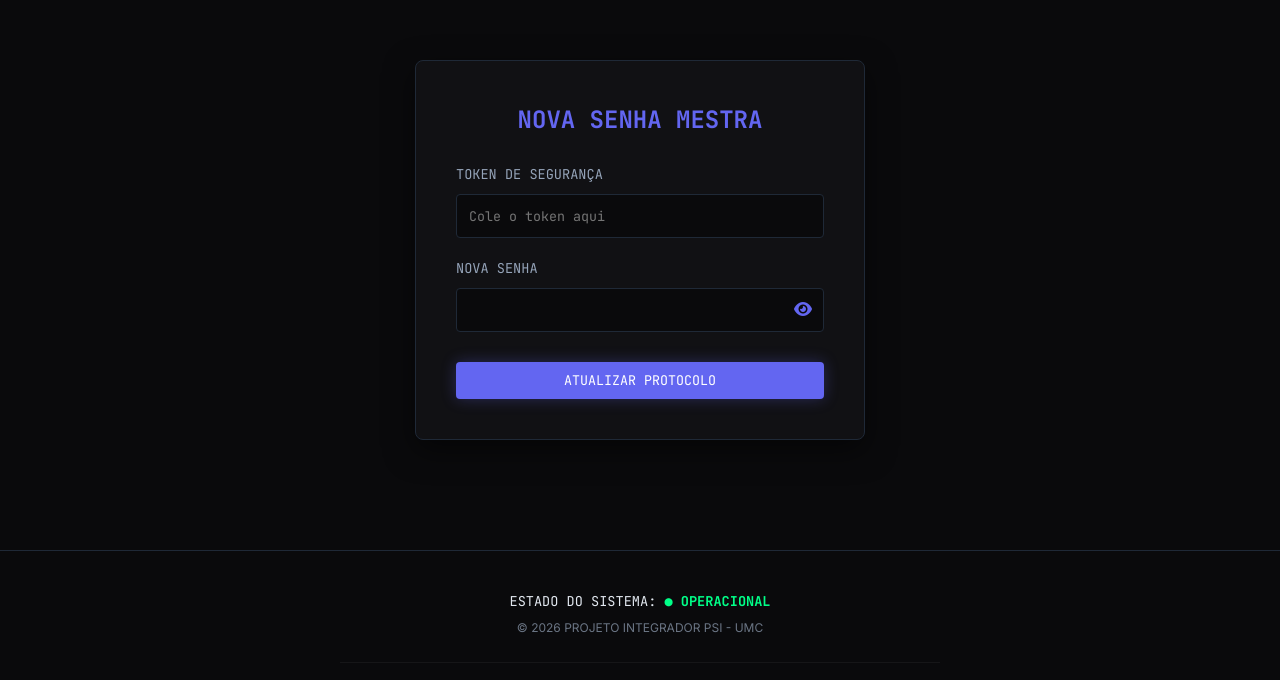
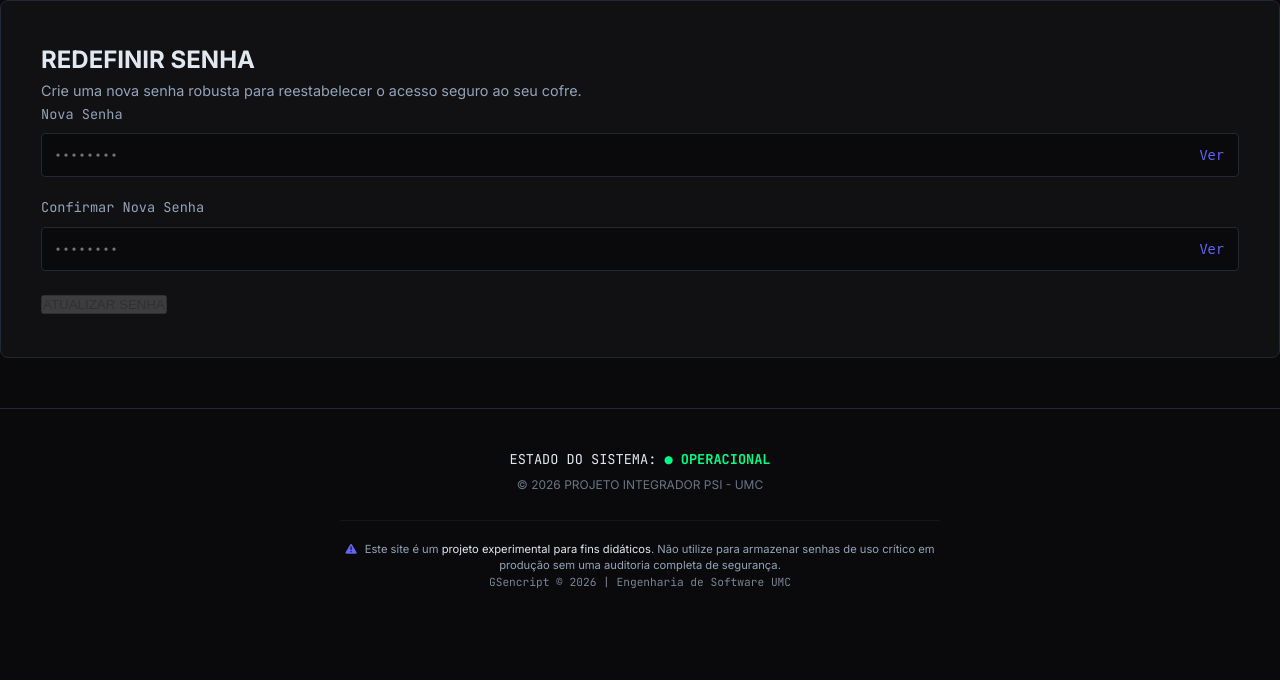
Before and after one commit to coragi-py/psi-gsencript, a Django app: page /recovery/reset/ in a window 1280 px wide. Shown: the part 80-760 px from the top of the page. After the commit the page ends 668 px from the top, so only its background shows below. Run offline with Django 5.2, Linux system fonts and the light colour scheme.

Commit message:
feat: Implementado recuperação de senha via e-mail usando Brevo

```diff
--- a/recovery/views.py
+++ b/recovery/views.py
@@ -1,73 +1,117 @@
-from urllib import request
-
+import json
+import secrets
 from django.utils import timezone
 from django.shortcuts import get_object_or_404, render
 from django.http import JsonResponse
 from django.views.decorators.csrf import csrf_exempt
+from django.core.mail import send_mail
+from django.conf import settings
 from accounts.models import User
 from audit.models import AuditLog
-import secrets
-import json
 
 @csrf_exempt
 def solicitar_recuperacao(request):
+    # Entrega a página HTML caso seja acessado via navegador (GET)
     if request.method == 'GET':
         return render(request, 'recovery/solicitar.html')
 
-    # Item 2.1 e 2.2: Solicitação e geração de token seguro
     if request.method == 'POST':
-        data = json.loads(request.body)
-        email = data.get('email')
+        try:
+            data = json.loads(request.body)
+            email = data.get('email')
 
-        user = User.objects.filter(email=email).first()
-        if user:
-            # Gera o token e define expiração item 2.3
-            user.recovery_token = secrets.token_urlsafe(32)
-            user.token_expiration = timezone.now() + timezone.timedelta(minutes=15)
-            user.save()
+            user = User.objects.filter(email=email).first()
 
+            if user:
+                # Gera o token de 32 bytes seguro e define expiração (15 minutos)
+                user.recovery_token = secrets.token_urlsafe(32)
+                user.token_expiration = timezone.now() + timezone.timedelta(minutes=15)
+                user.save()
+
+                # Monta a URL de redefinição apontando para a sua rota do frontend
+                # Em produção, substitua http://127.0.0.1:8000 pelo seu domínio
+                url_redefinicao = f"http://127.0.0.1:8000/recovery/reset/?token={user.recovery_token}"
+
+                # Corpo do e-mail com instruções claras ao titular dos dados (LGPD)
+                assunto = "Recuperação de Acesso - GSencript"
+                mensagem_texto = (
+                    f"Olá, {user.first_name or user.username}.\n\n"
+                    f"Recebemos uma solicitação para redefinir a senha da sua conta no GSencript.\n"
+                    f"Para criar uma nova senha, utilize o link abaixo:\n\n"
+                    f"{url_redefinicao}\n\n"
+                    f"Este link é válido por 10 minutos. Se não foi você quem solicitou, "
+                    f"pode ignorar este e-mail com segurança; seus dados continuam criptografados."
+                )
+
+                # Dispara o e-mail via Brevo (puxando as credenciais do settings)
+                send_mail(
+                    subject=assunto,
+                    message=mensagem_texto,
+                    from_email=settings.DEFAULT_FROM_EMAIL,
+                    recipient_list=[user.email],
+                    fail_silently=False,
+                )
+
+                # Registra o evento no log de auditoria do sistema para fins de PSI
+                AuditLog.objects.create(
+                    usuario=user,
+                    evento="RECUPERACAO_SOLICITADA",
+                    ip_origem=request.META.get('REMOTE_ADDR'),
+                    detalhes="Token de recuperação gerado e enviado para o e-mail cadastrado."
+                )
+
+                # Resposta segura: NUNCA retorne o token no JSON da resposta!
+                return JsonResponse({
+                    "mensagem": "Se o e-mail estiver cadastrado, um link de redefinição válido por 15 minutos será enviado."
+                }, status=200)
+
+            # Tratamento de segurança (Enumeration Attack Mitigation):
+            # Para evitar que invasores descubram quais e-mails estão cadastrados,
+            # você pode retornar a mesma mensagem de sucesso mesmo se o e-mail não existir.
             return JsonResponse({
-                "mensagem": "Token gerado com sucesso",
-                "token": user.recovery_token
+                "mensagem": "Se o e-mail estiver cadastrado, um link de redefinição válido por 15 minutos será enviado."
             }, status=200)
 
-        AuditLog.objects.create(
-            usuario=user,
-            evento="RECUPERACAO_SOLICITADA",
-            ip_origem=request.META.get('REMOTE_ADDR'),
-            detalhes="Token de recuperação gerado e enviado ao sistema."
-        )
+        except Exception as e:
+            return JsonResponse({"erro": str(e)}, status=500)
 
-        return JsonResponse({"erro": "E-mail não encontrado"}, status=404)
+    return JsonResponse({"erro": "Método não permitido"}, status=405)
+
 
 @csrf_exempt
 def resetar_senha(request):
+    # Caso o usuário chegue clicando no link do e-mail (GET), renderiza a tela de nova senha
+    if request.method == 'GET':
+        token = request.GET.get('token', '')
+        return render(request, 'recovery/resetar.html', {'token': token})
 
-    if request.method == 'GET':
-        return render(request, 'recovery/resetar.html')
-    # Item 2.4 e 2.5: Validação de token e alteração da senha
     if request.method == 'POST':
-        data = json.loads(request.body)
-        token = data.get('token')
-        nova_senha = data.get('nova_senha')
+        try:
+            data = json.loads(request.body)
+            token = data.get('token')
+            nova_senha = data.get('nova_senha')
 
-        user = get_object_or_404(User, recovery_token=token)
+            user = get_object_or_404(User, recovery_token=token)
 
-        # Verifica expiração do token
-        if timezone.now() > user.token_expiration:
-            return JsonResponse({"erro": "Token expirado"}, status=400)
+            # Verifica expiração do token
+            if timezone.now() > user.token_expiration:
+                return JsonResponse({"erro": "O token de recuperação expirou."}, status=400)
 
-        # Define a nova senha usando o hash do Django (Argon2)
-        user.set_password(nova_senha)
-        user.recovery_token = None # Invalida o token item 2.5
-        user.token_expiration = None
-        user.save()
+            # Define a nova senha usando o hashing robusto do Argon2 automaticamente
+            user.set_password(nova_senha)
+            user.recovery_token = None  # Invalida o token imediatamente após o uso
+            user.token_expiration = None
+            user.save()
 
-        AuditLog.objects.create(
-            usuario=user,
-            evento="RECUPERACAO_SUCESSO",
-            ip_origem=request.META.get('REMOTE_ADDR'),
-            detalhes="Senha alterada com sucesso via token de recuperação."
-        )
+            AuditLog.objects.create(
+                usuario=user,
+                evento="RECUPERACAO_SUCESSO",
+                ip_origem=request.META.get('REMOTE_ADDR'),
+                detalhes="Senha mestra alterada com sucesso via token de recuperação."
+            )
+            return JsonResponse({"mensagem": "Senha atualizada com sucesso!"}, status=200)
 
-        return JsonResponse({"mensagem": "Senha atualizada com sucesso"}, status=200)
+        except Exception as e:
+            return JsonResponse({"erro": str(e)}, status=400)
+
+    return JsonResponse({"erro": "Método não permitido"}, status=405)
--- a/templates/recovery/resetar.html
+++ b/templates/recovery/resetar.html
@@ -1,57 +1,215 @@
 {% extends 'base.html' %} {% block content %}
-<div class="auth-container">
-  <h2>NOVA SENHA MESTRA</h2>
-  <form id="form-reset">
-    <div class="form-group">
-      <label>TOKEN DE SEGURANÇA</label>
-      <input type="text" id="token" required placeholder="Cole o token aqui" />
-    </div>
-    <div class="form-group">
-      <label>NOVA SENHA</label>
-      <div class="password-wrapper">
-        <input type="password" id="nova_senha" required />
+<div class="vault-container">
+  <div class="card shadow-lg">
+    <h2 class="text-accent mb-4">REDEFINIR SENHA</h2>
+    <p class="mb-4 text-muted small">
+      Crie uma nova senha robusta para reestabelecer o acesso seguro ao seu
+      cofre.
+    </p>
+
+    <form id="form-resetar">
+      <input type="hidden" id="token" value="{{ token }}" />
+
+      <div class="form-group mb-3">
+        <label for="senha">Nova Senha</label>
+        <div
+          class="input-group"
+          style="position: relative; display: flex; align-items: center"
+        >
+          <input
+            type="password"
+            id="senha"
+            class="form-control"
+            required
+            placeholder="••••••••"
+            style="padding-right: 60px"
+          />
           <button
             type="button"
-          class="toggle-password"
-          onclick="togglePass('nova_senha')"
+            id="toggle-senha"
+            style="
+              position: absolute;
+              right: 15px;
+              background: none;
+              border: none;
+              color: var(--accent);
+              font-family: monospace;
+              font-size: 0.85rem;
+              cursor: pointer;
+              z-index: 10;
+              padding: 0;
+            "
           >
-          <i class="fas fa-eye"></i>
+            Ver
           </button>
         </div>
       </div>
-    <button type="submit" class="btn-primary btn-full">
-      ATUALIZAR PROTOCOLO
+
+      <div class="form-group mb-4">
+        <label for="confirmar_senha">Confirmar Nova Senha</label>
+        <div
+          class="input-group"
+          style="position: relative; display: flex; align-items: center"
+        >
+          <input
+            type="password"
+            id="confirmar_senha"
+            class="form-control"
+            required
+            placeholder="••••••••"
+            style="padding-right: 60px"
+          />
+          <button
+            type="button"
+            id="toggle-confirmar-senha"
+            style="
+              position: absolute;
+              right: 15px;
+              background: none;
+              border: none;
+              color: var(--accent);
+              font-family: monospace;
+              font-size: 0.85rem;
+              cursor: pointer;
+              z-index: 10;
+              padding: 0;
+            "
+          >
+            Ver
+          </button>
+        </div>
+      </div>
+
+      <div
+        id="pass-match-msg"
+        class="small mb-3 text-center"
+        style="display: none; font-family: monospace"
+      ></div>
+
+      <button
+        type="submit"
+        id="btn-submit"
+        class="btn btn-accent w-100 fw-bold"
+        disabled
+        style="opacity: 0.5; cursor: not-allowed; transition: all 0.2s ease"
+      >
+        ATUALIZAR SENHA
       </button>
     </form>
   </div>
+</div>
 
 <script>
-  function togglePass(id) {
-    const input = document.getElementById(id);
-    const icon = input.nextElementSibling.querySelector("i");
-    input.type = input.type === "password" ? "text" : "password";
-    icon.classList.toggle("fa-eye");
-    icon.classList.toggle("fa-eye-slash");
+  const btnSubmit = document.getElementById("btn-submit");
+  const pass = document.getElementById("senha");
+  const confirmPass = document.getElementById("confirmar_senha");
+  const matchMsg = document.getElementById("pass-match-msg");
+
+  // Alternar visibilidade da Senha
+  document
+    .getElementById("toggle-senha")
+    .addEventListener("click", function () {
+      if (pass.type === "password") {
+        pass.type = "text";
+        this.innerText = "Ocultar";
+        this.style.color = "#ffffff";
+      } else {
+        pass.type = "password";
+        this.innerText = "Ver";
+        this.style.color = "var(--accent)";
+      }
+    });
+
+  // Alternar visibilidade do Confirmar Senha
+  document
+    .getElementById("toggle-confirmar-senha")
+    .addEventListener("click", function () {
+      if (confirmPass.type === "password") {
+        confirmPass.type = "text";
+        this.innerText = "Ocultar";
+        this.style.color = "#ffffff";
+      } else {
+        confirmPass.type = "password";
+        this.innerText = "Ver";
+        this.style.color = "var(--accent)";
+      }
+    });
+
+  // Validação dinâmica idêntica à tela anterior
+  function validarForm() {
+    const senhasIguais = pass.value === confirmPass.value && pass.value !== "";
+
+    if (pass.value !== "" && confirmPass.value !== "") {
+      matchMsg.style.display = "block";
+      if (senhasIguais) {
+        matchMsg.innerText = "✓ As senhas coincidem";
+        matchMsg.style.color = "var(--success)";
+      } else {
+        matchMsg.innerText = "✗ As senhas são diferentes";
+        matchMsg.style.color = "#ff4d4d";
+      }
+    } else {
+      matchMsg.style.display = "none";
     }
 
+    // Altera o estado e o estilo do botão de submit de acordo com o resultado
+    if (senhasIguais) {
+      btnSubmit.disabled = false;
+      btnSubmit.style.opacity = "1";
+      btnSubmit.style.cursor = "pointer";
+    } else {
+      btnSubmit.disabled = true;
+      btnSubmit.style.opacity = "0.5";
+      btnSubmit.style.cursor = "not-allowed";
+    }
+  }
+
+  [pass, confirmPass].forEach((el) =>
+    el.addEventListener("input", validarForm),
+  );
+
   document
-    .getElementById("form-reset")
+    .getElementById("form-resetar")
     .addEventListener("submit", async (e) => {
       e.preventDefault();
+
+      btnSubmit.disabled = true;
+      btnSubmit.style.opacity = "0.5";
+      btnSubmit.innerText = "ATUALIZANDO...";
+
+      const dados = {
+        token: document.getElementById("token").value,
+        nova_senha: pass.value,
+      };
+
+      if (!dados.token) {
+        alert("Erro: Token de recuperação ausente ou inválido.");
+        validarForm();
+        return;
+      }
+
+      try {
         const response = await fetch('{% url "resetar_senha" %}', {
           method: "POST",
-        headers: { "Content-Type": "application/json" },
-        body: JSON.stringify({
-          token: document.getElementById("token").value,
-          nova_senha: document.getElementById("nova_senha").value,
-        }),
+          headers: {
+            "Content-Type": "application/json",
+            "X-CSRFToken": "{{ csrf_token }}",
+          },
+          body: JSON.stringify(dados),
         });
+
+        const result = await response.json();
+
         if (response.ok) {
-        alert("Senha alterada! Redirecionando para login...");
-        window.location.href = "{% url 'login' %}";
+          alert("✓ Sucesso: " + result.mensagem);
+          window.location.href = '{% url "login" %}';
         } else {
-        const data = await response.json();
-        alert(data.erro);
+          alert("Erro: " + result.erro);
+          validarForm();
+        }
+      } catch (err) {
+        alert("Erro de conexão com o servidor.");
+        validarForm();
       }
     });
 </script>
```
Also changed, not shown: templates/recovery/solicitar.html (+66 -71 lines). Lines whose indentation alone changed are shown as unchanged.
